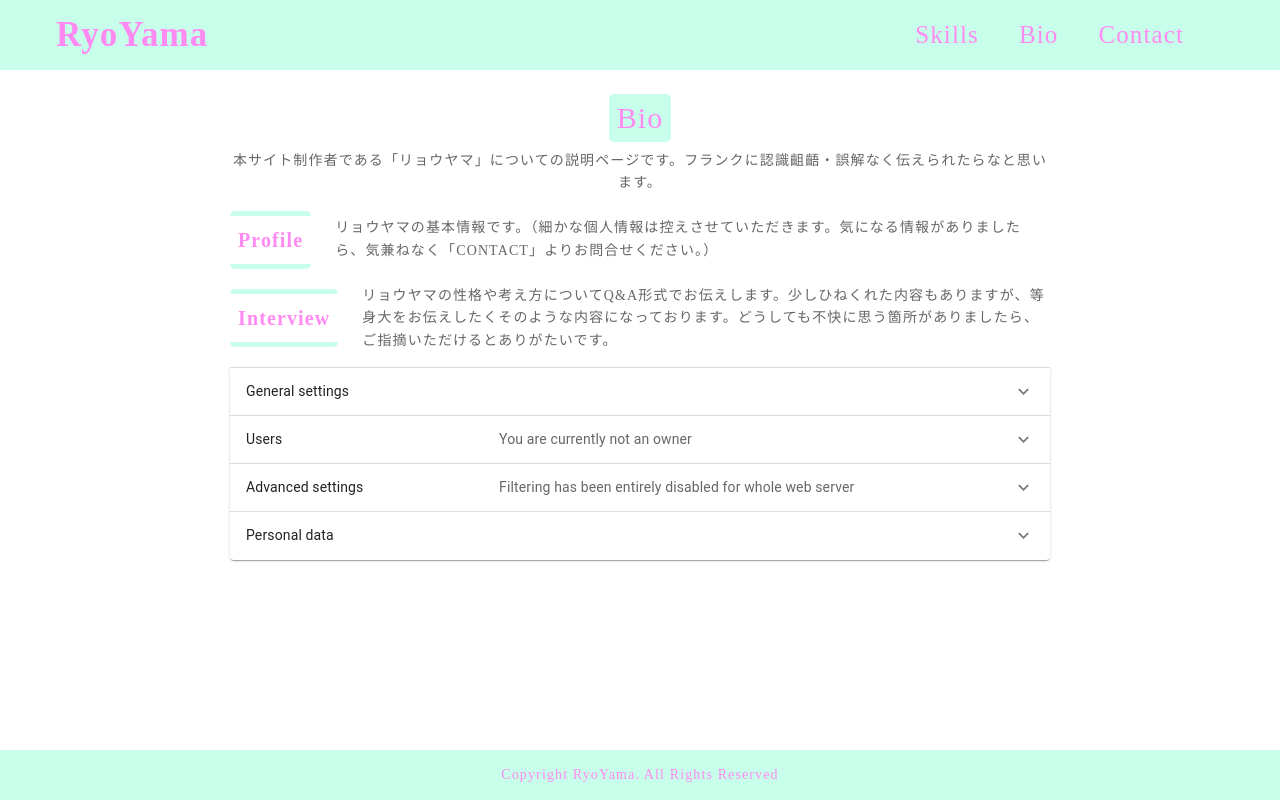
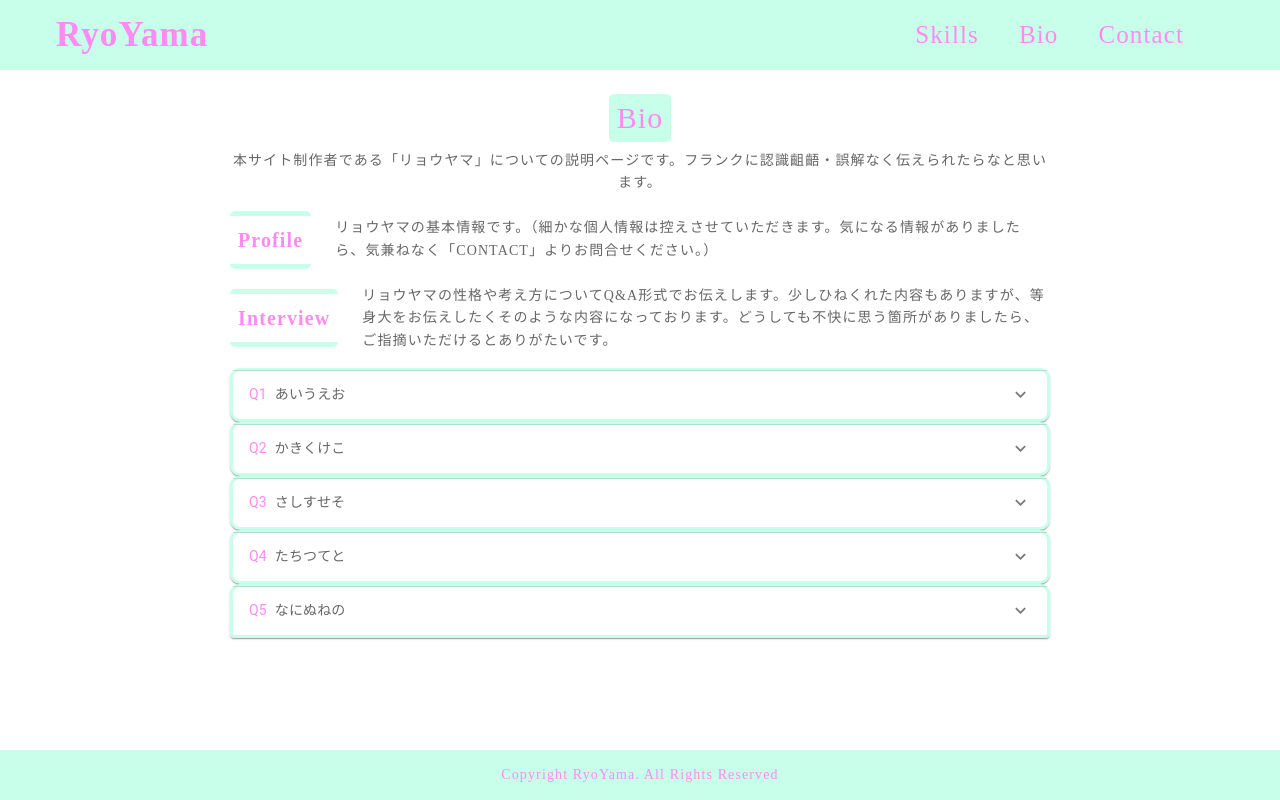
Before and after one commit to RyoYamashiro/react-portfolio-myself, a React (Create React App) app: page /bio in a window 1280 px wide. Built offline with nearby package versions, Linux system fonts and the light colour scheme; a web font is replaced by a local one.

Commit message:
Interviewデザイン完成

```diff
--- a/public/css/style.css
+++ b/public/css/style.css
@@ -332,4 +332,12 @@ img {
   }
 }
 
+.badge {
+  color: #ff8af2;
+  height: 1.5em;
+  margin-right: 8px;
+  border-bottom: 3px solid #c7ffea;
+  box-sizing: border-box;
+}
+
 /*# sourceMappingURL=style.css.map */
--- a/src/components/Interview.js
+++ b/src/components/Interview.js
@@ -1,94 +1,20 @@
 import React from 'react';
 import SecondTitle from './SecondTitle';
-import Accordion from '@mui/material/Accordion';
-import AccordionDetails from '@mui/material/AccordionDetails';
-import AccordionSummary from '@mui/material/AccordionSummary';
-import Typography from '@mui/material/Typography';
-import ExpandMoreIcon from '@material-ui/icons/ExpandMore';
+import InterviewAccordion from './InterviewAccordion';
+import interviewData from '../data/interviewData';
 
 
 function Interview(){
-  const [expanded, setExpanded] = React.useState(false);
 
-  const handleChange = (panel) => (event, isExpanded) => {
-    setExpanded(isExpanded ? panel : false);
-  };
   return(
     <div>
       <SecondTitle title="Interview" subtitle="リョウヤマの性格や考え方についてQ&A形式でお伝えします。少しひねくれた内容もありますが、等身大をお伝えしたくそのような内容になっております。どうしても不快に思う箇所がありましたら、ご指摘いただけるとありがたいです。" />
 
 
 
-      <Accordion expanded={expanded === 'panel1'} onChange={handleChange('panel1')}>
-        <AccordionSummary
-          expandIcon={<ExpandMoreIcon />}
-          aria-controls="panel1bh-content"
-          id="panel1bh-header"
-        >
-          <Typography>
-            General settings
-          </Typography>
-        </AccordionSummary>
-        <AccordionDetails>
-          <Typography>
-            こんにちは
-          </Typography>
-        </AccordionDetails>
-      </Accordion>
-      <Accordion expanded={expanded === 'panel2'} onChange={handleChange('panel2')}>
-        <AccordionSummary
-          expandIcon={<ExpandMoreIcon />}
-          aria-controls="panel2bh-content"
-          id="panel2bh-header"
-        >
-          <Typography sx={{ width: '33%', flexShrink: 0 }}>Users</Typography>
-          <Typography sx={{ color: 'text.secondary' }}>
-            You are currently not an owner
-          </Typography>
-        </AccordionSummary>
-        <AccordionDetails>
-          <Typography>
-            Donec placerat, lectus sed mattis semper, neque lectus feugiat lectus,
-            varius pulvinar diam eros in elit. Pellentesque convallis laoreet
-            laoreet.
-          </Typography>
-        </AccordionDetails>
-      </Accordion>
-      <Accordion expanded={expanded === 'panel3'} onChange={handleChange('panel3')}>
-        <AccordionSummary
-          expandIcon={<ExpandMoreIcon />}
-          aria-controls="panel3bh-content"
-          id="panel3bh-header"
-        >
-          <Typography sx={{ width: '33%', flexShrink: 0 }}>
-            Advanced settings
-          </Typography>
-          <Typography sx={{ color: 'text.secondary' }}>
-            Filtering has been entirely disabled for whole web server
-          </Typography>
-        </AccordionSummary>
-        <AccordionDetails>
-          <Typography>
-            Nunc vitae orci ultricies, auctor nunc in, volutpat nisl. Integer sit
-            amet egestas eros, vitae egestas augue. Duis vel est augue.
-          </Typography>
-        </AccordionDetails>
-      </Accordion>
-      <Accordion expanded={expanded === 'panel4'} onChange={handleChange('panel4')}>
-        <AccordionSummary
-          expandIcon={<ExpandMoreIcon />}
-          aria-controls="panel4bh-content"
-          id="panel4bh-header"
-        >
-          <Typography sx={{ width: '33%', flexShrink: 0 }}>Personal data</Typography>
-        </AccordionSummary>
-        <AccordionDetails>
-          <Typography>
-            Nunc vitae orci ultricies, auctor nunc in, volutpat nisl. Integer sit
-            amet egestas eros, vitae egestas augue. Duis vel est augue.
-          </Typography>
-        </AccordionDetails>
-      </Accordion>
+        {interviewData.map((data, index) => (
+          <InterviewAccordion data={data} key={index} />
+        ))}
     </div>
   );
 }
--- /dev/null
+++ b/src/components/InterviewAccordion.js
@@ -0,0 +1,37 @@
+import React from 'react';
+
+import Accordion from '@mui/material/Accordion';
+import AccordionDetails from '@mui/material/AccordionDetails';
+import AccordionSummary from '@mui/material/AccordionSummary';
+import Typography from '@mui/material/Typography';
+import ExpandMoreIcon from '@material-ui/icons/ExpandMore';
+
+function InterviewAccordion(props){
+
+  const [expanded, setExpanded] = React.useState(false);
+
+  const handleChange = (panel) => (event, isExpanded) => {
+    setExpanded(isExpanded ? panel : false);
+  };
+  return(
+
+  <Accordion sx={{border: '3px solid #c7ffea', borderRadius: '10px'}} expanded={expanded === 'panel'+ props.data.number} onChange={handleChange('panel'+ props.data.number)}>
+    <AccordionSummary
+      expandIcon={<ExpandMoreIcon />}
+      aria-controls="panel2bh-content"
+      id="panel2bh-header"
+    >
+      <Typography sx={{flexShrink: 0, color: '#ff8af2', marginRight: '8px' }}>{'Q'+ props.data.number}</Typography>
+      <Typography sx={{ color: 'text.secondary' }}>
+        {props.data.question}
+      </Typography>
+    </AccordionSummary>
+    <AccordionDetails>
+      <Typography>
+        {props.data.answer}
+      </Typography>
+    </AccordionDetails>
+  </Accordion>
+);
+}
+export default InterviewAccordion;
--- /dev/null
+++ b/src/data/interviewData.js
@@ -0,0 +1,39 @@
+const interviewData = [
+  {
+
+    question: 'あいうえお',
+    answer: 'あいうえお',
+    number: '1'
+  },
+  {
+    question: 'かきくけこ',
+    answer: 'かきくけこ',
+    number: '2'
+
+  },
+  {
+    question: 'さしすせそ',
+    answer: 'さしすせそ',
+    number: '3'
+
+  },
+  {
+    question: 'たちつてと',
+    answer: 'たちつてと',
+    number: '4'
+
+  },
+  {
+    question: 'なにぬねの',
+    answer: 'なにぬねの',
+    number: '5'
+
+  }
+]
+
+
+
+
+
+
+export default interviewData;
```
Also changed, not shown: src/components/Badge.js (added, +8 -0 lines), src/scss/style.scss (+8 -0 lines), 1 other file (tests, documents, lock files or other folders).
